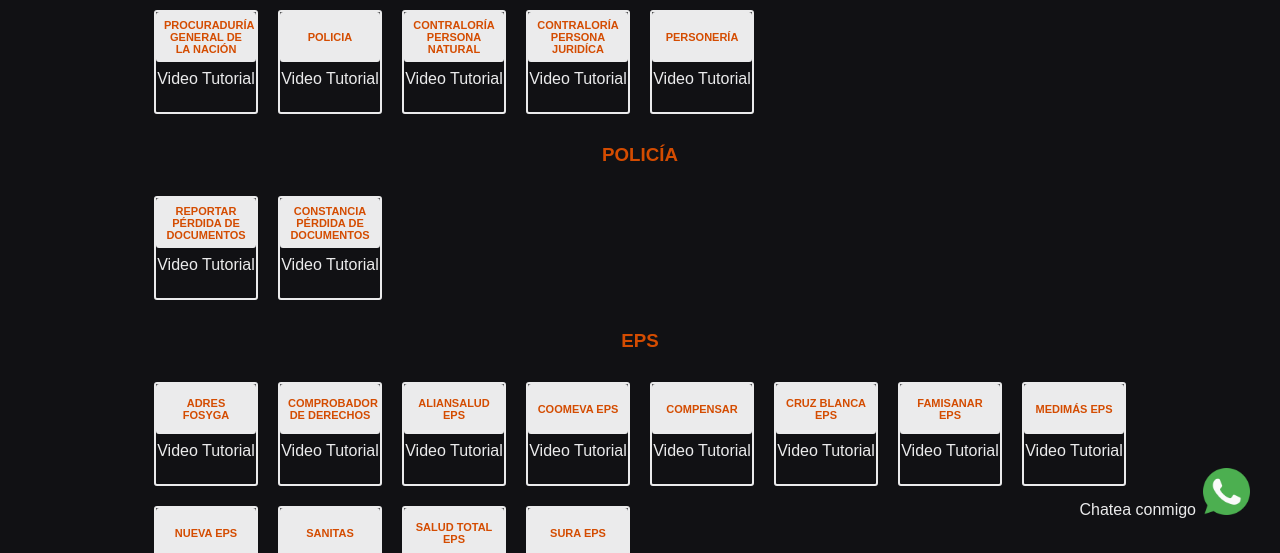
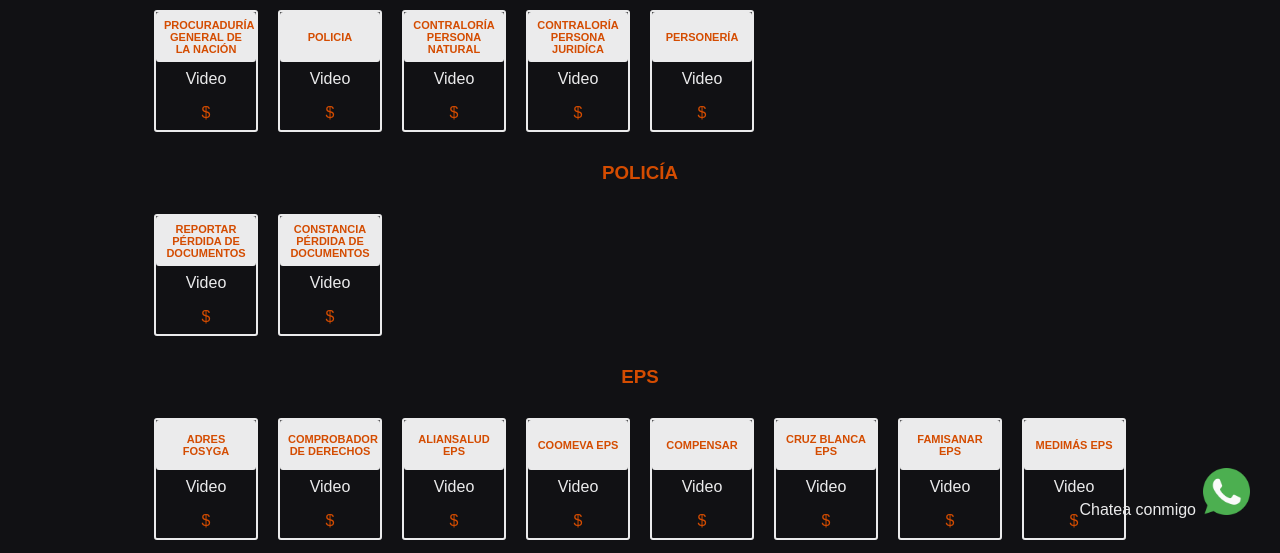
Before and after one commit to alberthfabian/fireplace, a React (Create React App) app: page / in a window 1280 px wide. Shown: the part 242-795 px from the top of the page. Built offline with nearby package versions, Linux system fonts and the light colour scheme; no server answers.

Commit message:
Add sisben

```diff
--- a/src/components/Data/CriminalRecord/index.js
+++ b/src/components/Data/CriminalRecord/index.js
@@ -2,7 +2,7 @@
   {
     'id': 1,
     'name': 'PROCURADURÍA GENERAL DE LA NACIÓN',
-    'video': 'Video Tutorial',
+    'video': 'Video',
     'linkVideo': 'https://www.youtube.com/channel/UCvi2KWTO8kKJZUO8cdJ2b6g',
     'linkDocument': 'https://www.procuraduria.gov.co/portal/Certificado-de-Antecedentes.page',
     'value': '1.000'
@@ -10,7 +10,7 @@
   {
     'id': 2,
     'name': 'POLICIA',
-    'video': 'Video Tutorial',
+    'video': 'Video',
     'linkVideo': 'https://www.youtube.com/channel/UCvi2KWTO8kKJZUO8cdJ2b6g',
     'linkDocument': 'https://antecedentes.policia.gov.co:7005/WebJudicial/',
     'value': '1.000'
@@ -18,7 +18,7 @@
   {
     'id': 3,
     'name': 'CONTRALORÍA PERSONA NATURAL',
-    'video': 'Video Tutorial',
+    'video': 'Video',
     'linkVideo': 'https://www.youtube.com/channel/UCvi2KWTO8kKJZUO8cdJ2b6g',
     'linkDocument': 'https://www.contraloria.gov.co/control-fiscal/responsabilidad-fiscal/control-fiscal/responsabilidad-fiscal/certificado-de-antecedentes-fiscales/persona-natural',
     'value': '1.000'
@@ -26,7 +26,7 @@
   {
     'id': 4,
     'name': 'CONTRALORÍA PERSONA JURIDÍCA',
-    'video': 'Video Tutorial',
+    'video': 'Video',
     'linkVideo': 'https://www.youtube.com/channel/UCvi2KWTO8kKJZUO8cdJ2b6g',
     'linkDocument': 'https://www.contraloria.gov.co/control-fiscal/responsabilidad-fiscal/certificado-de-antecedentes-fiscales/certificado-de-antecedentes-fiscales/certificado-de-antecedentes-fiscales/persona-juridica',
     'value': '1.000'
@@ -34,7 +34,7 @@
   {
     'id': 5,
     'name': 'PERSONERÍA',
-    'video': 'Video Tutorial',
+    'video': 'Video',
     'linkVideo': 'https://www.youtube.com/channel/UCvi2KWTO8kKJZUO8cdJ2b6g',
     'linkDocument': 'https://www.personeriabogota.gov.co/al-servicio-de-la-ciudad/expedicion-de-antecedentes',
     'value': '1.000'
--- a/src/components/Data/Dian/index.js
+++ b/src/components/Data/Dian/index.js
@@ -2,7 +2,7 @@
   {
     'id': 1,
     'name': '¿ESTOY ACTIVO EN EL RUT?',
-    'video': 'Video Tutorial',
+    'video': 'Video',
     'linkVideo': 'https://www.youtube.com/channel/UCvi2KWTO8kKJZUO8cdJ2b6g',
     'linkDocument': 'https://muisca.dian.gov.co/WebRutMuisca/DefConsultaEstadoRUT.faces',
     'value': '1.000'
@@ -10,17 +10,17 @@
   {
     'id': 2,
     'name': 'NUEVO USUARIO',
-    'video': 'Video Tutorial',
+    'video': 'Video',
     'linkVideo': 'https://www.youtube.com/channel/UCvi2KWTO8kKJZUO8cdJ2b6g',
     'linkDocument': 'https://muisca.dian.gov.co/WebArquitectura/DefNuevosUsuarios.faces',
-    'value': '1.000'
+    'value': '3.000'
   },
   {
     'id': 3,
     'name': 'USUARIO REGISTRADO',
-    'video': 'Video Tutorial',
+    'video': 'Video',
     'linkVideo': 'https://www.youtube.com/channel/UCvi2KWTO8kKJZUO8cdJ2b6g',
     'linkDocument': 'https://muisca.dian.gov.co/WebArquitectura/DefLoginOld.faces',
-    'value': '1.000'
+    'value': '2.000'
   }
 ]
--- a/src/components/Data/Eps/index.js
+++ b/src/components/Data/Eps/index.js
@@ -2,7 +2,7 @@
   {
     'id': 1,
     'name': 'ADRES FOSYGA',
-    'video': 'Video Tutorial',
+    'video': 'Video',
     'linkVideo': 'https://www.youtube.com/channel/UCvi2KWTO8kKJZUO8cdJ2b6g',
     'linkDocument': 'https://www.adres.gov.co/BDUA/Consulta-Afiliados-BDUA',
     'value': '1.000'
@@ -10,7 +10,7 @@
   {
     'id': 2,
     'name': 'COMPROBADOR DE DERECHOS',
-    'video': 'Video Tutorial',
+    'video': 'Video',
     'linkVideo': 'https://www.youtube.com/channel/UCvi2KWTO8kKJZUO8cdJ2b6g',
     'linkDocument': 'https://appb.saludcapital.gov.co/Comprobadordederechos/Consulta.aspx',
     'value': '1.000'
@@ -18,15 +18,15 @@
   {
     'id': 3,
     'name': 'ALIANSALUD EPS',
-    'video': 'Video Tutorial',
+    'video': 'Video',
     'linkVideo': 'https://www.youtube.com/channel/UCvi2KWTO8kKJZUO8cdJ2b6g',
     'linkDocument': 'https://www.aliansalud.com.co/oficinavirtual/Paginas/Login.aspx',
-    'value': '1.000'
+    'value': '2.000'
   },
   {
     'id': 4,
     'name': 'COOMEVA EPS',
-    'video': 'Video Tutorial',
+    'video': 'Video',
     'linkVideo': 'https://www.youtube.com/channel/UCvi2KWTO8kKJZUO8cdJ2b6g',
     'linkDocument': 'http://cooeps.coomeva.com.co/prod/afiliacion/php/ajax/afiliado/indexCertificadosAfiliado.php',
     'value': '1.000'
@@ -34,63 +34,63 @@
   {
     'id': 5,
     'name': 'COMPENSAR',
-    'video': 'Video Tutorial',
+    'video': 'Video',
     'linkVideo': 'https://www.youtube.com/channel/UCvi2KWTO8kKJZUO8cdJ2b6g',
     'linkDocument': 'https://seguridad2.compensar.com/sso/login/36656901cdc57c7f10b7467c55d315dd',
-    'value': '1.000'
+    'value': '2.000'
   },
   {
     'id': 6,
     'name': 'CRUZ BLANCA EPS',
-    'video': 'Video Tutorial',
+    'video': 'Video',
     'linkVideo': 'https://www.youtube.com/channel/UCvi2KWTO8kKJZUO8cdJ2b6g',
     'linkDocument': 'http://www.cruzblanca.com.co/',
-    'value': '1.000'
+    'value': '2.000'
   },
   {
     'id': 7,
     'name': 'FAMISANAR EPS',
-    'video': 'Video Tutorial',
+    'video': 'Video',
     'linkVideo': 'https://www.youtube.com/channel/UCvi2KWTO8kKJZUO8cdJ2b6g',
     'linkDocument': 'https://enlinea.famisanar.com.co/Portal/home.jspx',
-    'value': '1.000'
+    'value': '2.000'
   },
   {
     'id': 8,
     'name': 'MEDIMÁS EPS',
-    'video': 'Video Tutorial',
+    'video': 'Video',
     'linkVideo': 'https://www.youtube.com/channel/UCvi2KWTO8kKJZUO8cdJ2b6g',
     'linkDocument': 'https://heonmedimas.heon.com.co/medimas/Epsenlinea/EpsEnLineaAng/#/sesion',
-    'value': '1.000'
+    'value': '2.000'
   },
   {
     'id': 9,
     'name': 'NUEVA EPS',
-    'video': 'Video Tutorial',
+    'video': 'Video',
     'linkVideo': 'https://www.youtube.com/channel/UCvi2KWTO8kKJZUO8cdJ2b6g',
     'linkDocument': 'https://aplicaciones.nuevaeps.com.co/Portal/home.jspx',
-    'value': '1.000'
+    'value': '2.000'
   },
   {
     'id': 10,
     'name': 'SANITAS',
-    'video': 'Video Tutorial',
+    'video': 'Video',
     'linkVideo': 'https://www.youtube.com/channel/UCvi2KWTO8kKJZUO8cdJ2b6g',
     'linkDocument': 'https://www.epssanitas.com/usuarios/web/nuevo-portal-eps/inicio?p_p_id=58&p_p_lifecycle=0&p_p_state=maximized&p_p_mode=view&saveLastPath=false&_58_struts_action=%2Flogin%2Flogin#gsc.tab=0',
-    'value': '1.000'
+    'value': '2.000'
   },
   {
     'id': 11,
     'name': 'SALUD TOTAL EPS',
-    'video': 'Video Tutorial',
+    'video': 'Video',
     'linkVideo': 'https://www.youtube.com/channel/UCvi2KWTO8kKJZUO8cdJ2b6g',
     'linkDocument': 'https://transaccional.saludtotal.com.co/Transaccional/plataforma/ingresar.aspx?q=D4O1+zam3H0+eV6n57nEogCT0XrxOguzMGbpn45Tikq4KHHVCR3mIKneP3bObG5NkY2S8TQ4K+ZeLCFI3AV4NdvvrJHvJDTwKRAqgP0m69nzAb4vMi194FJ7CfTXPpiE/vhjPAXbxHYuHkkCv3jcxMAzjZj2oMFkbP3lrmALnCk=',
-    'value': '1.000'
+    'value': '2.000'
   },
   {
     'id': 12,
     'name': 'SURA EPS',
-    'video': 'Video Tutorial',
+    'video': 'Video',
     'linkVideo': 'https://www.youtube.com/channel/UCvi2KWTO8kKJZUO8cdJ2b6g',
     'linkDocument': 'https://login.sura.com/sso/servicelogin.aspx?continueTo=https%3A%2F%2Fportaleps.epssura.com%2FServiciosUnClick%2F&service=epssura',
     'value': '1.000'
--- a/src/components/Data/PensionAndCesantias/index.js
+++ b/src/components/Data/PensionAndCesantias/index.js
@@ -2,7 +2,7 @@
   {
     'id': 1,
     'name': 'COLPENSIONES - RECIBO PARA PAGO',
-    'video': 'Video Tutorial',
+    'video': 'Video',
     'linkVideo': 'https://www.youtube.com/channel/UCvi2KWTO8kKJZUO8cdJ2b6g',
     'linkDocument': 'https://sub.colpensionestransaccional.gov.co/Login_consultaFact.aspx',
     'value': '1.000'
@@ -10,7 +10,7 @@
   {
     'id': 2,
     'name': 'FONDO NACIONAL DEL AHORRO',
-    'video': 'Video Tutorial',
+    'video': 'Video',
     'linkVideo': 'https://www.youtube.com/channel/UCvi2KWTO8kKJZUO8cdJ2b6g',
     'linkDocument': 'https://www.fna.gov.co:8081/CTSProxy/services/cobis/ibweb/ib-container/index.html#/login',
     'value': '1.000'
@@ -18,7 +18,7 @@
   {
     'id': 3,
     'name': 'COLFONDOS',
-    'video': 'Video Tutorial',
+    'video': 'Video',
     'linkVideo': 'https://www.youtube.com/channel/UCvi2KWTO8kKJZUO8cdJ2b6g',
     'linkDocument': 'https://www.colfondos.com.co/dxp/personas/pensiones-obligatorias/certificado-afiliacion',
     'value': '1.000'
@@ -26,7 +26,7 @@
   {
     'id': 4,
     'name': 'PORVENIR',
-    'video': 'Video Tutorial',
+    'video': 'Video',
     'linkVideo': 'https://www.youtube.com/channel/UCvi2KWTO8kKJZUO8cdJ2b6g',
     'linkDocument': 'https://www.porvenir.com.co/web/certificados-y-extractos/certificado-de-afiliacion',
     'value': '1.000'
@@ -34,7 +34,7 @@
   {
     'id': 5,
     'name': 'PROTECCIÓN',
-    'video': 'Video Tutorial',
+    'video': 'Video',
     'linkVideo': 'https://www.youtube.com/channel/UCvi2KWTO8kKJZUO8cdJ2b6g',
     'linkDocument': 'https://www.proteccion.com/wps/portal/proteccion/web/home/home-afiliados-pensionados/certifacil#/certificados',
     'value': '1.000'
--- a/src/components/Data/Police/index.js
+++ b/src/components/Data/Police/index.js
@@ -2,15 +2,15 @@
   {
     'id': 1,
     'name': 'REPORTAR PÉRDIDA DE DOCUMENTOS',
-    'video': 'Video Tutorial',
+    'video': 'Video',
     'linkVideo': 'https://www.youtube.com/channel/UCvi2KWTO8kKJZUO8cdJ2b6g',
     'linkDocument': 'https://webrp.policia.gov.co:444/publico/Constancia.aspx',
-    'value': '1.000'
+    'value': '2.000'
   },
   {
     'id': 2,
     'name': 'CONSTANCIA PÉRDIDA DE DOCUMENTOS',
-    'video': 'Video Tutorial',
+    'video': 'Video',
     'linkVideo': 'https://www.youtube.com/channel/UCvi2KWTO8kKJZUO8cdJ2b6g',
     'linkDocument': 'https://webrp.policia.gov.co:444/publico/buscador_constancia.aspx',
     'value': '1.000'
--- a/src/components/Data/PublicReceipts/index.js
+++ b/src/components/Data/PublicReceipts/index.js
@@ -2,7 +2,7 @@
   {
     'id': 1,
     'name': 'LUZ',
-    'video': 'Video Tutorial',
+    'video': 'Video',
     'linkVideo': 'https://www.youtube.com/channel/UCvi2KWTO8kKJZUO8cdJ2b6g',
     'linkDocument': 'https://www.enel.com.co/es/personas/servicio-al-cliente/factura-express.html',
     'value': '1.000'
@@ -10,25 +10,25 @@
   {
     'id': 2,
     'name': 'GAS',
-    'video': 'Video Tutorial',
+    'video': 'Video',
     'linkVideo': 'https://www.youtube.com/channel/UCvi2KWTO8kKJZUO8cdJ2b6g',
     'linkDocument': 'https://www.grupovanti.com/hogar/servicio-al-cliente/servicio-en-linea/solicitud-factura-por-correo-electronico/',
-    'value': '1.000'
+    'value': '1.500'
   },
   {
     'id': 3,
     'name': 'AGUA',
-    'video': 'Video Tutorial',
+    'video': 'Video',
     'linkVideo': 'https://www.youtube.com/channel/UCvi2KWTO8kKJZUO8cdJ2b6g',
     'linkDocument': 'https://www.acueducto.com.co/wps/portal/EAB2/Home/mi-cuenta/facturacion/factura/!ut/p/z1/nVFLq4JQEP4td-HyOuPRxNqp0Et6nEKy2YSGnQTzhFnSv0-4m3tIKpvdDN-Lb4AgAiriWybiKpNFnDf7luydzX00HGRzZ9jrI-eMmxxDIxybsFEBo57lIp95gRWwwFhPbaBOfLSYj3y99FaL0DeWPvuMj8q46K2YZyKOFl_x_yt1zP8MoNfyGyDVoqVBFdBSUYuJ2sG7FFMgkcvk7-FukZiOACrTQ1qmpX4tm_Oxqs6XgYYa1nWtCylFnup7edKwjXKUlwoiFQnnU9hMhNnkl5J7_fMA96q5Sg!!/dz/d5/L2dBISEvZ0FBIS9nQSEh/',
-    'value': '1.000'
+    'value': '1.500'
   },
   {
     'id': 4,
     'name': 'AGENDAMIENTO PARA LA CITA DE GAS NATURAL',
-    'video': 'Video Tutorial',
+    'video': 'Video',
     'linkVideo': 'https://www.youtube.com/channel/UCvi2KWTO8kKJZUO8cdJ2b6g',
     'linkDocument': 'https://www.grupovanti.com/hogar/servicio-al-cliente/agendatucita/',
-    'value': '1.000'
+    'value': '2.000'
   }
 ]
--- /dev/null
+++ b/src/components/Data/Sisben/index.js
@@ -0,0 +1,10 @@
+export const sisben = [
+  {
+    'id': 1,
+    'name': 'PUNTAJE DEL SISBEN',
+    'video': 'Video',
+    'linkVideo': 'https://www.youtube.com/channel/UCvi2KWTO8kKJZUO8cdJ2b6g',
+    'linkDocument': 'https://reportes.sisben.gov.co/dnp_sisbenconsulta/dnp_sisben_consulta.aspx',
+    'value': '1.000'
+  }
+]
--- a/src/components/Data/Taxes/index.js
+++ b/src/components/Data/Taxes/index.js
@@ -2,31 +2,31 @@
   {
     'id': 1,
     'name': 'CASA PREDIAL BOGOTÁ',
-    'video': 'Video Tutorial',
+    'video': 'Video',
     'linkVideo': 'https://www.youtube.com/channel/UCvi2KWTO8kKJZUO8cdJ2b6g',
     'linkDocument': 'https://oficinavirtual.shd.gov.co/predial/',
-    'value': '1.000'
+    'value': '1.500'
   },
   {
     'id': 2,
     'name': 'VEHÍCULO BOGOTÁ',
-    'video': 'Video Tutorial',
+    'video': 'Video',
     'linkVideo': 'https://www.youtube.com/channel/UCvi2KWTO8kKJZUO8cdJ2b6g',
     'linkDocument': 'https://oficinavirtual.shd.gov.co/vehiculos/',
-    'value': '1.000'
+    'value': '1.500'
   },
   {
     'id': 3,
     'name': 'VEHÍCULO CUNDINAMARCA',
-    'video': 'Video Tutorial',
+    'video': 'Video',
     'linkVideo': 'https://www.youtube.com/channel/UCvi2KWTO8kKJZUO8cdJ2b6g',
     'linkDocument': 'https://impuvehiculo.cundinamarca.gov.co/sivervcundinamarca/liquidacionweb/primeraa.php',
-    'value': '1.000'
+    'value': '1.500'
   },
   {
     'id': 4,
     'name': 'AVERIGUAR CHIP DE UN PREDIO',
-    'video': 'Video Tutorial',
+    'video': 'Video',
     'linkVideo': 'https://www.youtube.com/channel/UCvi2KWTO8kKJZUO8cdJ2b6g',
     'linkDocument': 'https://catastroenlinea.catastrobogota.gov.co/cfoca/Servicios/ConsultaChip.jspx',
     'value': '1.000'
@@ -34,7 +34,7 @@
   {
     'id': 5,
     'name': 'ACUERDO DE PAGO PARA MOVILIDAD (PARTES)',
-    'video': 'Video Tutorial',
+    'video': 'Video',
     'linkVideo': 'https://www.youtube.com/channel/UCvi2KWTO8kKJZUO8cdJ2b6g',
     'linkDocument': 'https://consultas.transitobogota.gov.co:8010/publico/index3.php',
     'value': '1.000'
--- a/src/components/Documents/index.jsx
+++ b/src/components/Documents/index.jsx
@@ -19,7 +19,7 @@
         <Link href={linkVideo} target='_blank' >{video}</Link>
       </Video>
       <Value>
-        {value}
+        {`$ ${value}`}
       </Value>
     </Div>
   );
--- a/src/context/index.jsx
+++ b/src/context/index.jsx
@@ -9,6 +9,7 @@
 import { publicReceipts } from '../components/Data/PublicReceipts';
 import { dian } from '../components/Data/Dian';
 import { police } from '../components/Data/Police';
+import { sisben } from '../components/Data/Sisben';
 
 const Server = React.createContext();
 
@@ -42,7 +43,8 @@
       taxes,
       publicReceipts,
       dian,
-      police
+      police,
+      sisben
     })
   }, [onlyFireplace, Open, ImgFire, ModalClose]);
 
--- a/src/pages/Home/index.jsx
+++ b/src/pages/Home/index.jsx
@@ -11,7 +11,7 @@
 
   const { isAuthenticated, user } = useAuth0();
 
-  const { criminalRecord, eps, pensionAndCesantias, taxes, publicReceipts, dian, police } = useServer();
+  const { criminalRecord, eps, pensionAndCesantias, taxes, publicReceipts, dian, police, sisben } = useServer();
 
   return (
     <Fragment>
@@ -55,6 +55,23 @@
       <Div>
         <Card>
           {eps.map(document => (
+            <Documents
+              key={document.id}
+              name={document.name}
+              video={document.video}
+              linkVideo={document.linkVideo}
+              linkDocument={document.linkDocument}
+              value={isAuthenticated && user.email === process.env.REACT_APP_EMAIL ? document.value : '' }
+            />
+          ))}
+        </Card>
+      </Div>
+      <div>
+        <Title>SISBEN</Title>
+      </div>
+      <Div>
+        <Card>
+          {sisben.map(document => (
             <Documents
               key={document.id}
               name={document.name}
```
Also changed, not shown: src/index.js (+4 -3 lines).
